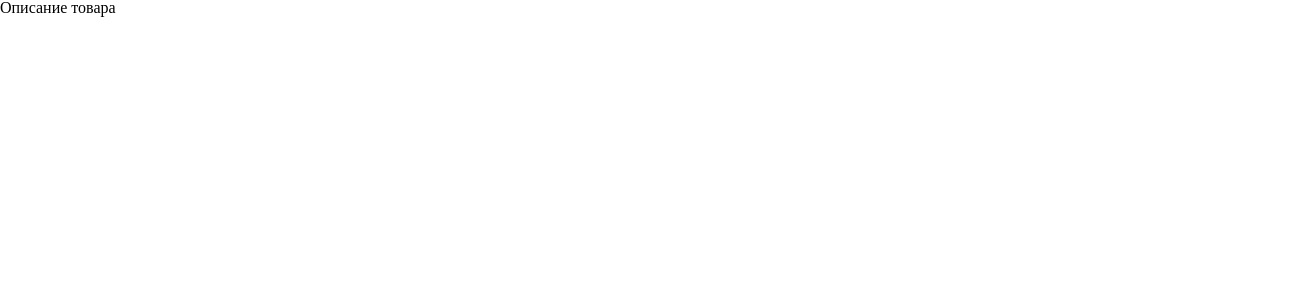
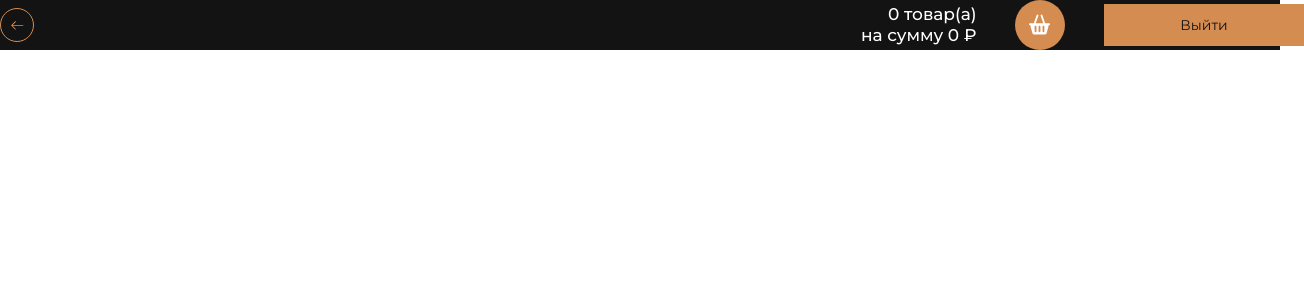
Before and after one commit to angelinaivanova16/food-delivery, a React (Create React App) app: page /description in a window 1280 px wide. Shown: the top 300 px of the page, 1304 px wide, since content can reach past the window. Built offline with nearby package versions, Linux system fonts and the light colour scheme.

Commit message:
add layout and styles to page description

```diff
--- a/src/pages/description/description.css
+++ b/src/pages/description/description.css
@@ -0,0 +1,39 @@
+@font-face {
+  font-family: Montserrat-Medium;
+  src: url("./../../../public/fonts/Montserrat-Medium.ttf");
+}
+@font-face {
+  font-family: Montserrat-Regular;
+  src: url("./../../../public/fonts/Montserrat-Regular.ttf");
+}
+
+.description-container {
+  margin: 0 auto;
+  background-color: #131313;
+}
+
+.description-wrapper {
+  width: 1304px;
+  margin: 0 auto;
+}
+
+.description-header {
+  display: flex;
+  justify-content: space-between;
+  align-items: center;
+}
+
+.description-rightside {
+  width: 443px;
+  display: flex;
+  justify-content: space-between;
+  align-items: center;
+}
+
+.header-description-text {
+  font-family: Montserrat-Medium;
+  font-size: 17px;
+  line-height: 21px;
+  text-align: right;
+  color: #FFFFFF;
+}
--- a/src/pages/description/index.jsx
+++ b/src/pages/description/index.jsx
@@ -1,8 +1,26 @@
 import './description.css'
+import { Link } from 'react-router-dom';
+import Button from '../../components/ui/button';
 
 function Description () {
   return (
-    <div>Описание товара</div>
+    <div className='description-container'>
+      <div className='description-wrapper'>
+        <header className='description-header'>
+          <Link to={'/products'}><div className='basket-arrow'></div></Link>
+          <div className='description-rightside'>
+            <div className='header-description-text'>
+              <p>0 товар(а)</p>
+              <p>на сумму 0 ₽</p>
+            </div>
+            <Link to={'/basket'}>
+              <div className='header-basket-image'></div>
+            </Link>
+            <Button btnName='Выйти'/>
+          </div>
+        </header>
+      </div>
+    </div>
   )
 }
 
```
